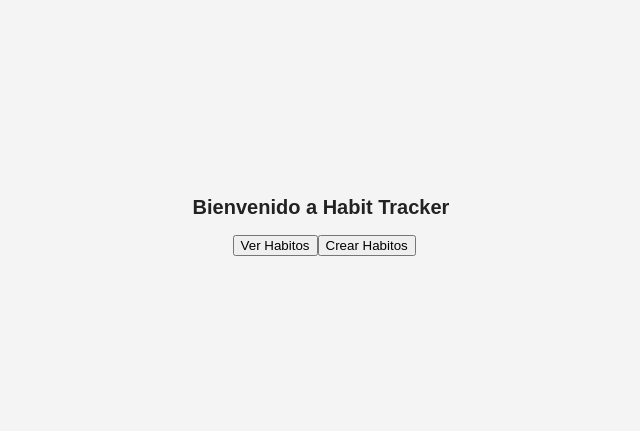
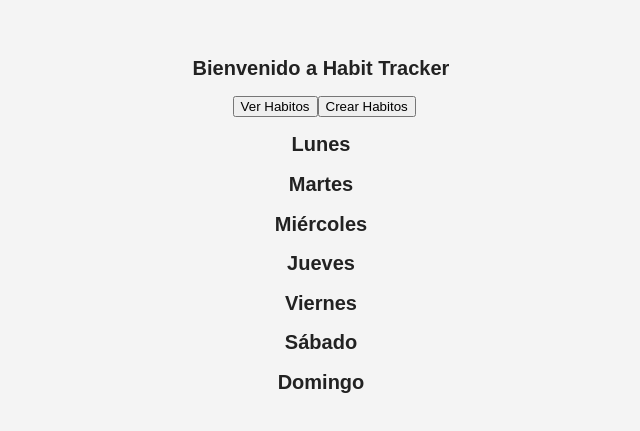
Before and after one commit to Andre-tz/Habit-Tracker, a React (Vite) app: page / in a window 1280 px wide. Shown: the part 173-604 px from the top of the page, without its empty margins (319-959 px from the left). Built offline with nearby package versions, Linux system fonts and the light colour scheme.

Commit message:
Se creo 2 componente mas que son HabitDay y HabitCheck, ambos trabajaran juntos para separar los habitos por dias ademas de una pequeña informacion de estos dia.

```diff
--- a/src/App.jsx
+++ b/src/App.jsx
@@ -1,18 +1,31 @@
-import { useContext, useEffect } from "react"
+import { useContext } from "react"
 import { NavLink } from "react-router-dom"
 import { HabitContext } from "./context/HabitContext";
+import HabitDay from "./components/HabitDay";
+import HabitCheck from "./components/habit-info/HabitCheck";
 
 function App() {
 
-	const { habits, addHabits } = useContext( HabitContext )
+	const { habits } = useContext( HabitContext )
 
-	//recuperando los datos guardados en mi localStorage y agregandolos a mi  lista de habitos
-	useEffect( ( ) =>{
-		const habitStorage = localStorage.getItem( "habits" );
-		if( habitStorage ) {
-			setHabits( JSON.parse( habitStorage ));
-		}
-	}, [] );
+	//Esta funcion se encargar de dividir todos los habitos por dia
+	const splitHabits = ( day, habitsInfo ) =>(
+		habitsInfo
+			//usamos filter para separar los habitos que compartan el mismo dia
+			.filter( habit => habit.days.includes( day ) )
+
+			//con map cremos componente que muestran la informacion de esos habitos separados
+			.map( habito => (
+			<HabitCheck
+			key={ habito.id }
+			name={ habito.name }
+			status={ habito.status }/>
+		) )
+	)
+
+	//este array contiene los dias de la semana que despues usaremos con map
+	const daysWeek = [ "Lunes", "Martes", "Miércoles", "Jueves", "Viernes", "Sábado", "Domingo" ];
+
   return (
     <>
     	<h1>Bienvenido a Habit Tracker</h1>
@@ -20,6 +33,18 @@ function App() {
 			<NavLink to= "/habit-list"><button className="button">Ver Habitos</button></NavLink>
 			<NavLink to = "/habit-form"><button className="button">Crear Habitos</button></NavLink>
 		</ul>
+
+		<section className="daily-habits">
+
+			{ daysWeek.map( dia => (
+				<HabitDay
+					key={ dia }
+					day={ dia }
+					habits = { splitHabits ( dia, habits )}
+				/>
+			))}
+
+		</section>
     </>
   )
 }
--- /dev/null
+++ b/src/components/HabitDay.jsx
@@ -0,0 +1,19 @@
+//Este componente obtendra los habitso que correspondan a su dia correspondiente
+
+const HabitDay = ( { day, habits = [] } ) => {
+
+    return (
+        <div className="day-container">
+            <h1>{ day }</h1>
+
+            <div className="day-info">
+                <ul className="habit-list">
+                    { habits.map( ( habit, index ) => ( <li key={ index }>{ habit }</li> )) }
+                </ul>
+            </div>
+
+        </div>
+    )
+}
+
+export default HabitDay;
--- a/src/components/HabitForm.jsx
+++ b/src/components/HabitForm.jsx
@@ -88,13 +88,13 @@ const HabitForms = (  ) => {
                     <h2>Frecuencia ( Selecciona la cantidad ) :</h2>
 
                     <div className="button-container">
-                        <button type="button" className={ `button-days ${habitData.days.includes( "lunes" )? "selected" : "" }` } name="lunes" onClick={ handleDays }>L</button>
-                        <button type="button" className={ `button-days ${habitData.days.includes( "martes" )? "selected" : "" }` } name="martes" onClick={ handleDays }>M</button>
-                        <button type="button" className={ `button-days ${habitData.days.includes( "miercoles" )? "selected" : "" }` } name="miercoles" onClick={ handleDays }>M</button>
-                        <button type="button" className={ `button-days ${habitData.days.includes( "jueves" )? "selected" : "" }` } name="jueves" onClick={ handleDays }>J</button>
-                        <button type="button" className={ `button-days ${habitData.days.includes( "viernes" )? "selected" : "" }` } name="viernes" onClick={ handleDays }>V</button>
-                        <button type="button" className={ `button-days ${habitData.days.includes( "sabado" )? "selected" : "" }` } name="sabado" onClick={ handleDays }>S</button>
-                        <button type="button" className={ `button-days ${habitData.days.includes( "domingo" )? "selected" : "" }` } name="domingo" onClick={ handleDays }>D</button>
+                        <button type="button" className={ `button-days ${habitData.days.includes( "Lunes" )? "selected" : "" }` } name="Lunes" onClick={ handleDays }>L</button>
+                        <button type="button" className={ `button-days ${habitData.days.includes( "Martes" )? "selected" : "" }` } name="Martes" onClick={ handleDays }>M</button>
+                        <button type="button" className={ `button-days ${habitData.days.includes( "Miércoles" )? "selected" : "" }` } name="Miércoles" onClick={ handleDays }>M</button>
+                        <button type="button" className={ `button-days ${habitData.days.includes( "Jueves" )? "selected" : "" }` } name="jueves" onClick={ handleDays }>J</button>
+                        <button type="button" className={ `button-days ${habitData.days.includes( "Viernes" )? "selected" : "" }` } name="Viernes" onClick={ handleDays }>V</button>
+                        <button type="button" className={ `button-days ${habitData.days.includes( "Sábado" )? "selected" : "" }` } name="Sábado" onClick={ handleDays }>S</button>
+                        <button type="button" className={ `button-days ${habitData.days.includes( "Domingo" )? "selected" : "" }` } name="Domingo" onClick={ handleDays }>D</button>
                     </div>
 
                 </div>
--- a/src/components/HabitList.jsx
+++ b/src/components/HabitList.jsx
@@ -1,6 +1,6 @@
 import { useContext } from 'react';
 import { HabitContext } from '../context/HabitContext.jsx';
-import HabitItem from "./HabitItem.jsx"
+import HabitItem from "./habit-info/HabitItem.jsx"
 import "../styles/HabitList.css"
 
 const HabitList = ( ) => {
--- /dev/null
+++ b/src/components/habit-info/HabitCheck.jsx
@@ -0,0 +1,14 @@
+//Este componente me mostrara la infomacion resumida del habito
+
+const HabitCheck = ( {name, status } ) => {
+
+    return (
+        <div className="habit-check">
+            <input type="checkbox" name="habitCheck" className="habitCheck" />
+            <h3 className="habit-name">{ name }</h3>
+            <p className="habit-estatus">{ status }</p>
+        </div>
+    )
+}
+
+export default HabitCheck;
--- a/src/components/HabitItem.jsx
+++ b/src/components/habit-info/HabitItem.jsx
@@ -1,4 +1,4 @@
-import "../styles/HabitItem.css"
+import "../../styles/HabitItem.css"
 
 const HabitItem = ( {nombre, frecuencia, estado, nota } ) => {
 
```
